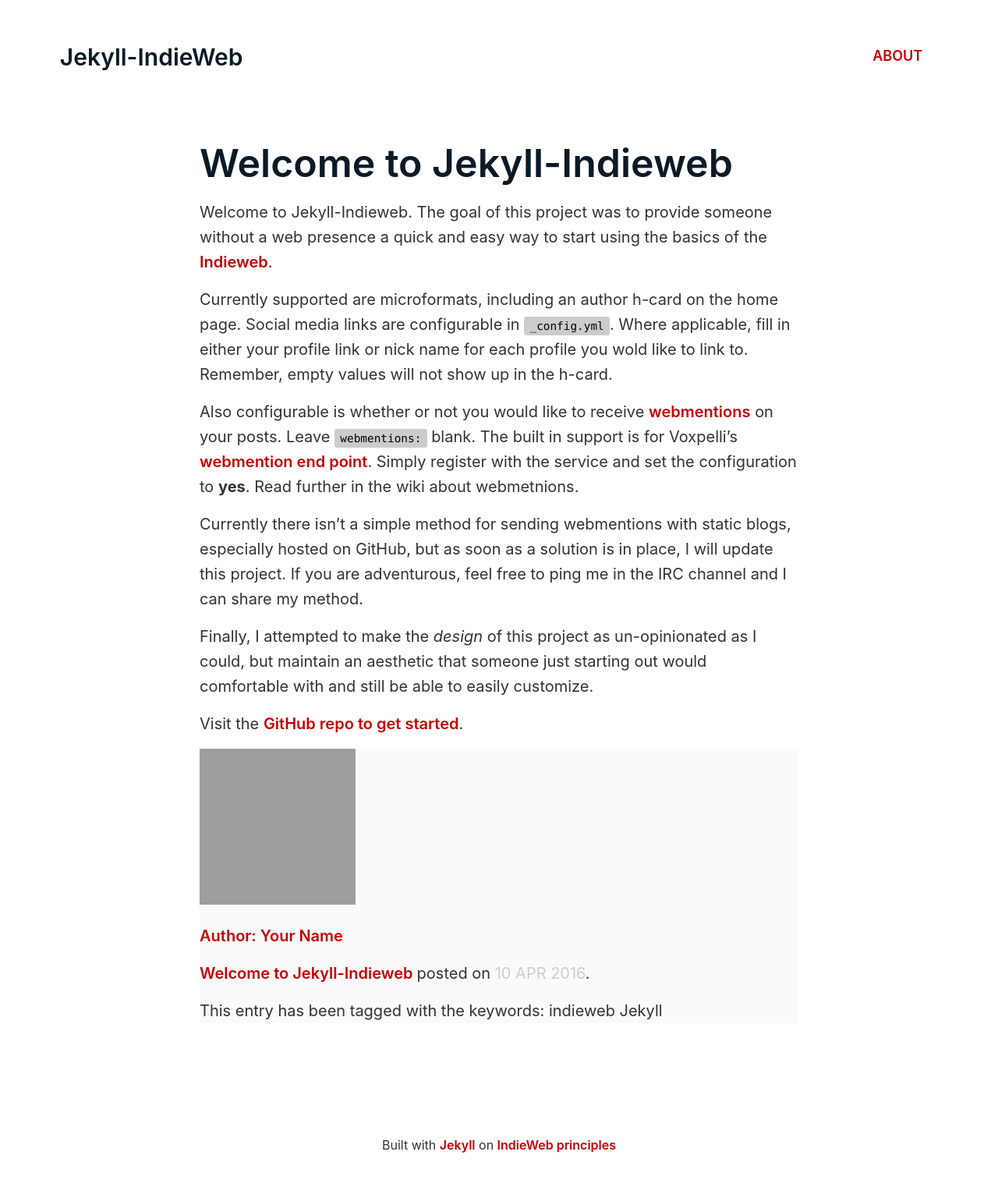
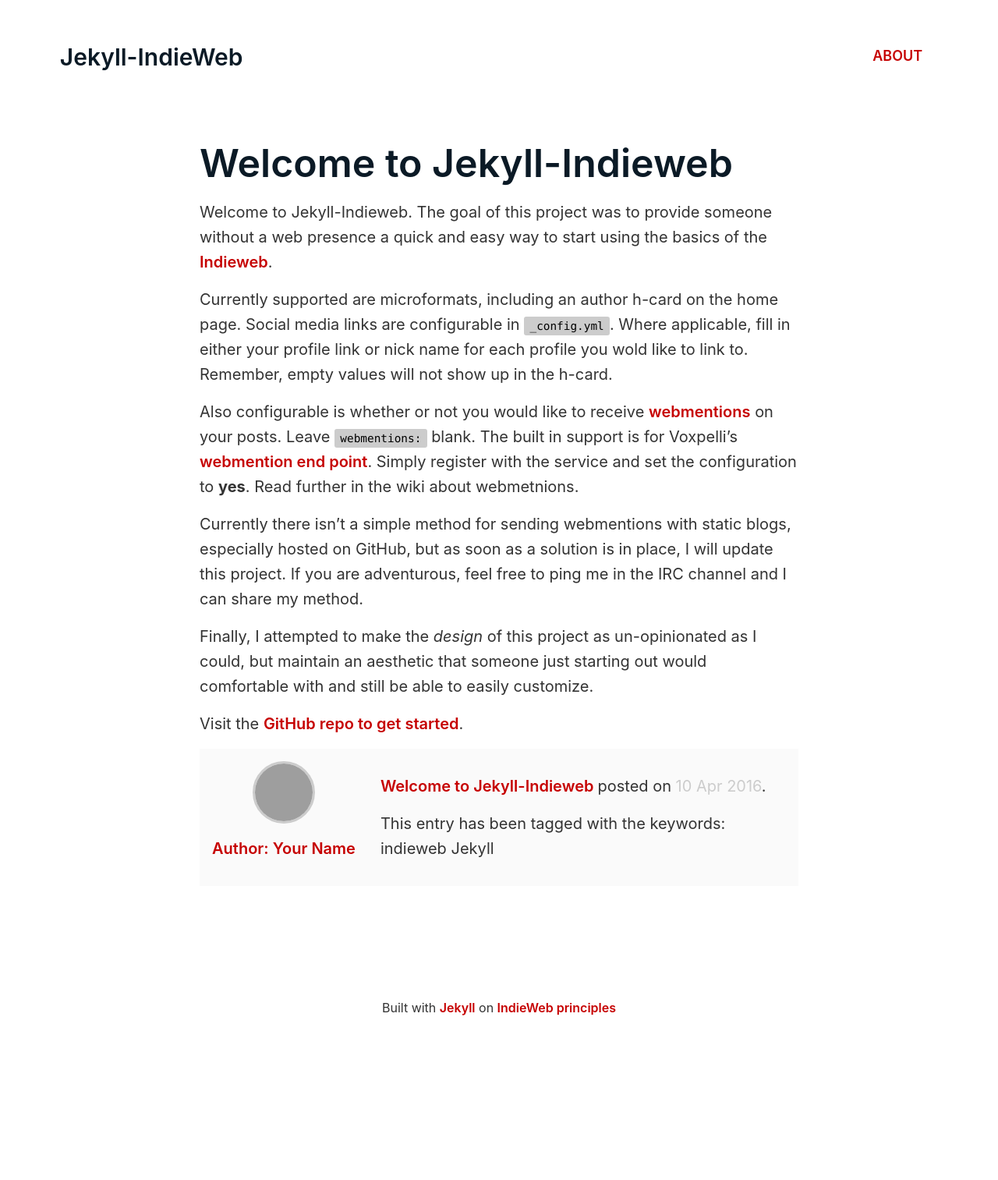
Before and after one commit to miklb/jekyll-indieweb, a Jekyll site: the page built from _posts/2016-4-10-welcome-to-jekyll-indieweb.md, in a window 1280 px wide. Shown: the whole page at 78% size. Built offline with Jekyll 4.4.1, drawn with Linux system fonts in a browser that asks for light colours; after the commit the page ends 1338 px from its top, so only the background shows below that; grey boxes are pictures that could not be loaded.

Commit message:
more removal of unnecessary wrapper; basic markdown footnote styling

```diff
--- a/_sass/partials/_base.scss
+++ b/_sass/partials/_base.scss
@@ -27,6 +27,23 @@
   &:focus {
     color: $link-hover-color;
     text-decoration: underline;
+  }
+}
+
+// Kramdown Footnotes
+
+.footnote {
+  font-size: smaller;
+  vertical-align: super;
+}
+
+.footnotes {
+
+  ol {
+
+    li {
+      margin-left: 1rem;
+    }
   }
 }
 
@@ -123,9 +140,10 @@
   border-bottom: 1px solid $quiet-color;
 }
 
-th, td {
+th,
+td {
+  padding: 4px;
   text-align: left;
-  padding: 4px;
 }
 
 // Headings
@@ -205,7 +223,8 @@
     height: 4rem;
     position: relative; // IE8
     width: 4rem;
-} }
+}
+}
 
 svg {
   height: 100%;
@@ -220,7 +239,8 @@
   &:hover {
     @extend %social-icon-hover;
     background: $quiet-color;
-  } }
+  }
+}
 
 
 // Responsive media
--- a/_sass/partials/_layout.scss
+++ b/_sass/partials/_layout.scss
@@ -128,9 +128,6 @@
 
 .entry-footer {
   background: rgba($quiet-color, .1);
-}
-
-.entry-meta {
   display: flex;
   flex-direction: row;
   width: 100%;
@@ -142,6 +139,7 @@
     .u-photo {
       border: $quiet-color 3px solid;
       border-radius: 50%;
+      display: block;
       height: 5rem;
       margin: auto;
       }
@@ -157,7 +155,7 @@
   .post-date {
     text-transform: none;
     }
-}
+  }
 
 .webmention-mention {
   display: flex;
```
